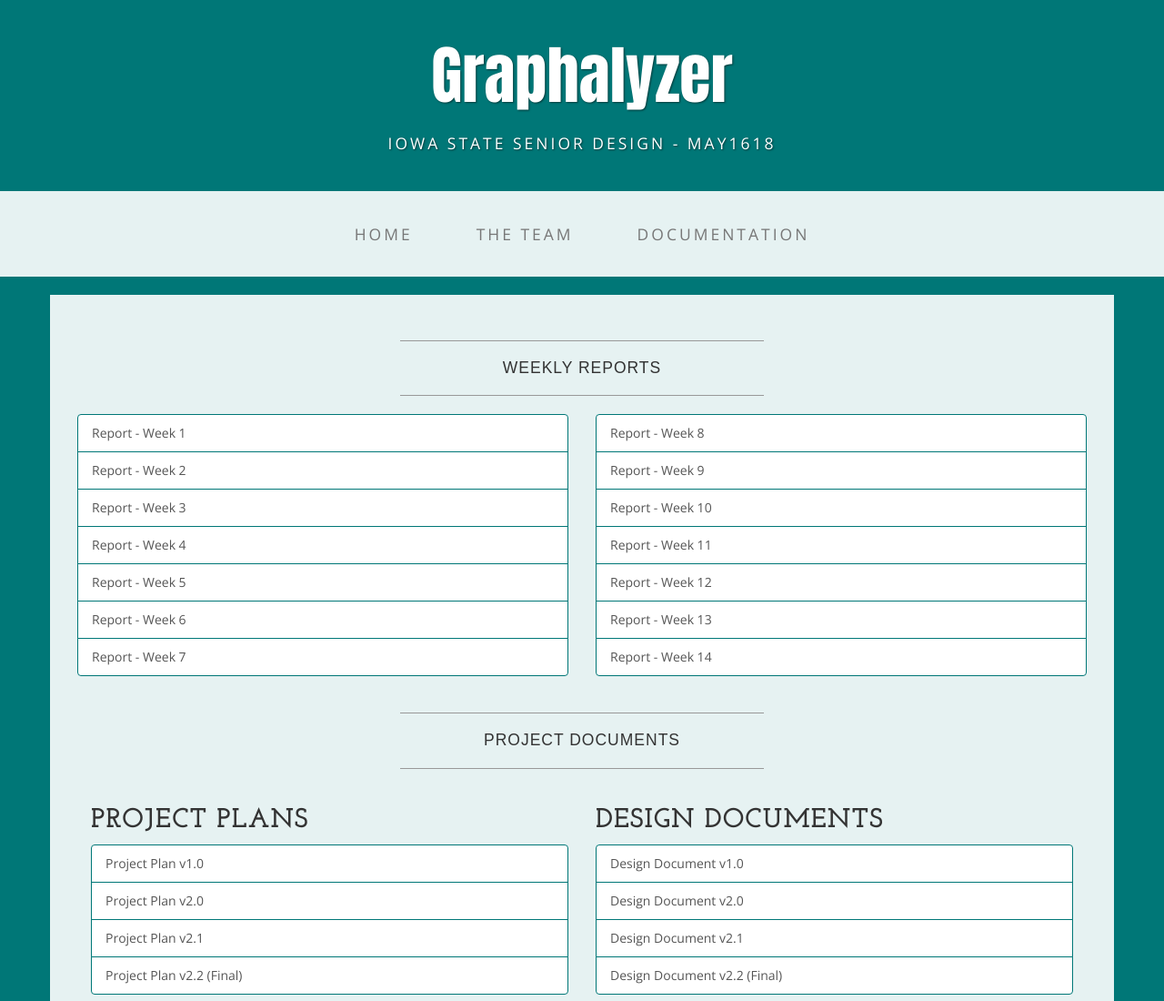
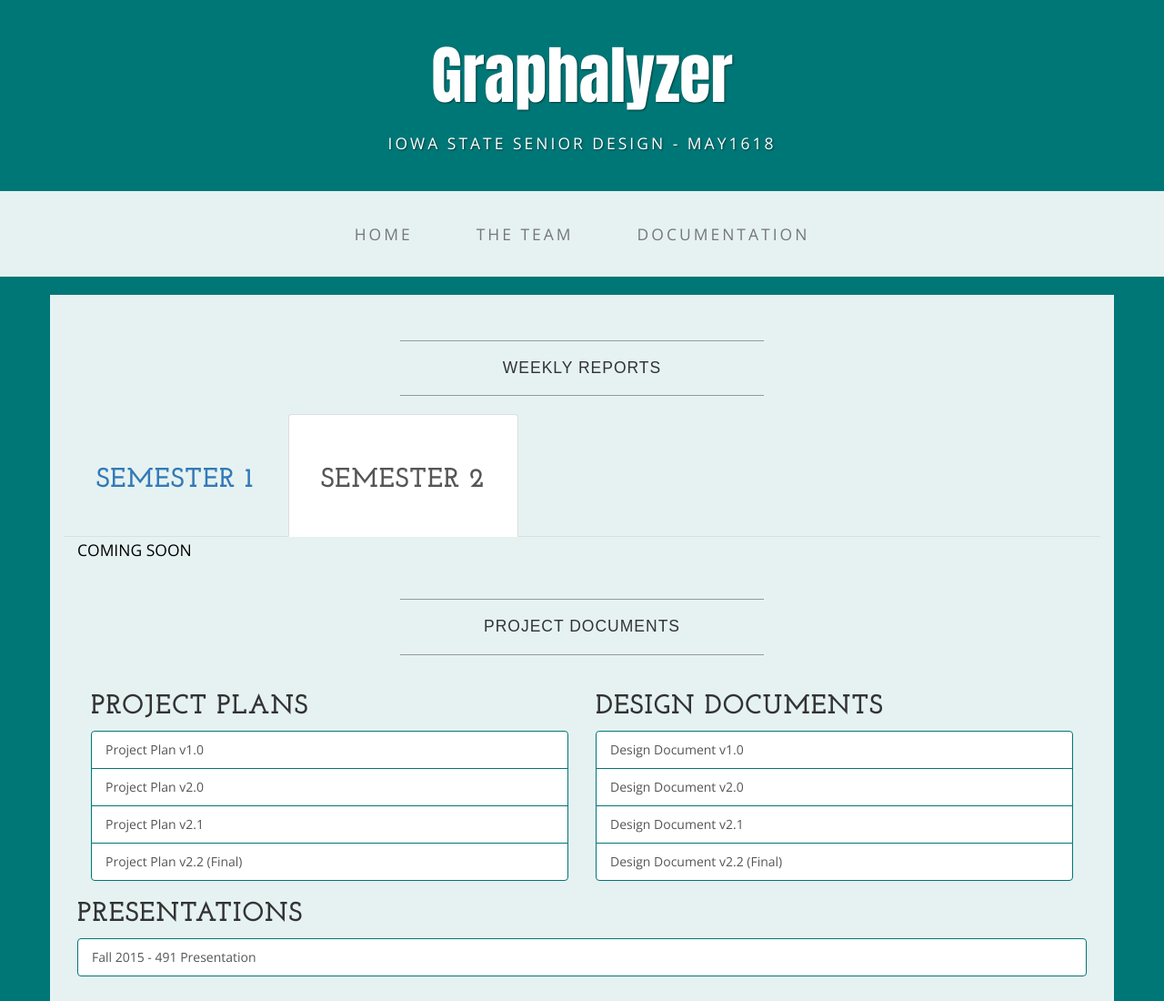
Before and after one commit to ajbowler/graphalyzer.github.io, a plain HTML site: page docs.html in a window 1280 px wide. Shown: the top 1100 px of the page at 91% size. Drawn offline with nearby package versions, Linux system fonts and the light colour scheme.

Commit message:
Add section for Semester 2 Weekly Reports, restructure directories

```diff
--- a/docs.html
+++ b/docs.html
@@ -70,26 +70,51 @@
           <h2 class="intro-text text-center">Weekly Reports</h2>
           <hr>
         </div>
+        <div>
+          <ul class="nav nav-tabs" role="tablist">
+            <li role="presentation">
+              <a href="#semester1" aria-controls="semester1" role="tab" data-toggle="tab">
+                <h2>Semester 1</h2>
+              </a>
+            </li>
+            <li role="presentation" class="active">
+              <a href="#semester2" aria-controls="semester2" role="tab" data-toggle="tab">
+                <h2>Semester 2</h2>
+              </a>
+            </li>
+          </ul>
+          <div class="tab-content">
+            <div role="tabpanel" class="tab-pane" id="semester1">
               <div class="col-lg-6">
                 <div class="list-group">
-            <a target="_blank" href="/docs/weekly_reports/week1.pdf" class="list-group-item">Report - Week 1</a>
-            <a target="_blank" href="/docs/weekly_reports/week2.pdf" class="list-group-item">Report - Week 2</a>
-            <a target="_blank" href="/docs/weekly_reports/week3.pdf" class="list-group-item">Report - Week 3</a>
-            <a target="_blank" href="/docs/weekly_reports/week4.pdf" class="list-group-item">Report - Week 4</a>
-            <a target="_blank" href="/docs/weekly_reports/week5.pdf" class="list-group-item">Report - Week 5</a>
-            <a target="_blank" href="/docs/weekly_reports/week6.pdf" class="list-group-item">Report - Week 6</a>
-            <a target="_blank" href="/docs/weekly_reports/week7.pdf" class="list-group-item">Report - Week 7</a>
+                  <a target="_blank" href="/docs/weekly_reports/semester1/week1.pdf" class="list-group-item">Week 1</a>
+                  <a target="_blank" href="/docs/weekly_reports/semester1/week2.pdf" class="list-group-item">Week 2</a>
+                  <a target="_blank" href="/docs/weekly_reports/semester1/week3.pdf" class="list-group-item">Week 3</a>
+                  <a target="_blank" href="/docs/weekly_reports/semester1/week4.pdf" class="list-group-item">Week 4</a>
+                  <a target="_blank" href="/docs/weekly_reports/semester1/week5.pdf" class="list-group-item">Week 5</a>
+                  <a target="_blank" href="/docs/weekly_reports/semester1/week6.pdf" class="list-group-item">Week 6</a>
+                  <a target="_blank" href="/docs/weekly_reports/semester1/week7.pdf" class="list-group-item">Week 7</a>
                 </div>
               </div>
               <div class="col-lg-6">
                 <div class="list-group">
-            <a target="_blank" href="/docs/weekly_reports/week8.pdf" class="list-group-item">Report - Week 8</a>
-            <a target="_blank" href="/docs/weekly_reports/week9.pdf" class="list-group-item">Report - Week 9</a>
-            <a target="_blank" href="/docs/weekly_reports/week10.pdf" class="list-group-item">Report - Week 10</a>
-            <a target="_blank" href="/docs/weekly_reports/week11.pdf" class="list-group-item">Report - Week 11</a>
-            <a target="_blank" href="/docs/weekly_reports/week12.pdf" class="list-group-item">Report - Week 12</a>
-            <a target="_blank" href="/docs/weekly_reports/week13.pdf" class="list-group-item">Report - Week 13</a>
-            <a target="_blank" href="/docs/weekly_reports/week14.pdf" class="list-group-item">Report - Week 14</a>
+                  <a target="_blank" href="/docs/weekly_reports/semester1/week8.pdf" class="list-group-item">Week 8</a>
+                  <a target="_blank" href="/docs/weekly_reports/semester1/week9.pdf" class="list-group-item">Week 9</a>
+                  <a target="_blank" href="/docs/weekly_reports/semester1/week10.pdf" class="list-group-item">Week 10</a>
+                  <a target="_blank" href="/docs/weekly_reports/semester1/week11.pdf" class="list-group-item">Week 11</a>
+                  <a target="_blank" href="/docs/weekly_reports/semester1/week12.pdf" class="list-group-item">Week 12</a>
+                  <a target="_blank" href="/docs/weekly_reports/semester1/week13.pdf" class="list-group-item">Week 13</a>
+                  <a target="_blank" href="/docs/weekly_reports/semester1/week14.pdf" class="list-group-item">Week 14</a>
+                </div>
+              </div>
+            </div>
+            <div role="tabpanel" class="tab-pane active" id="semester2">
+              <div class="col-lg-6">
+                <div class="list-group">
+                  <p>COMING SOON<p>
+                </div>
+              </div>
+            </div>
           </div>
         </div>
         <div class="col-lg-12">
```
Also changed, not shown: 28 other files. Lines whose indentation alone changed are shown as unchanged.
